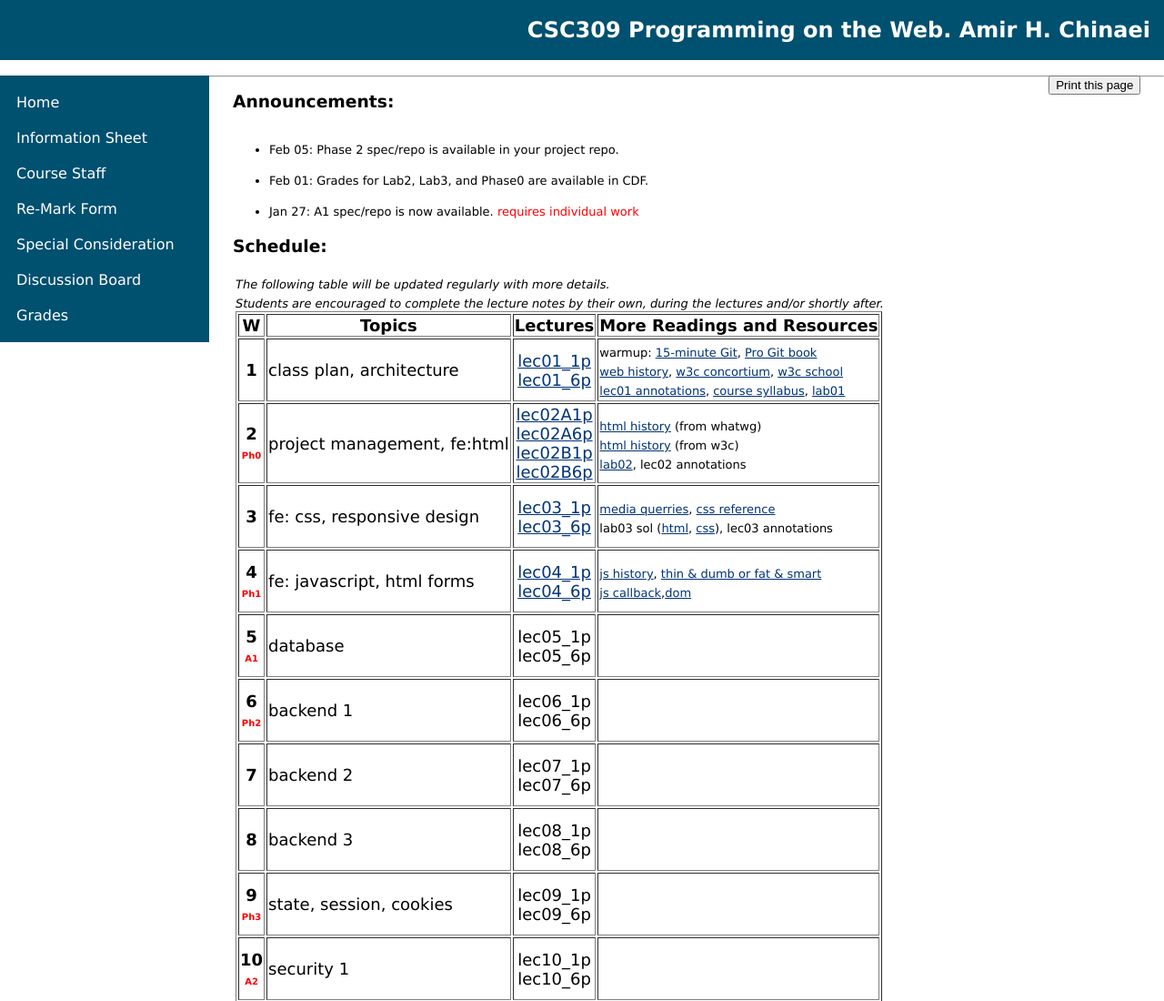
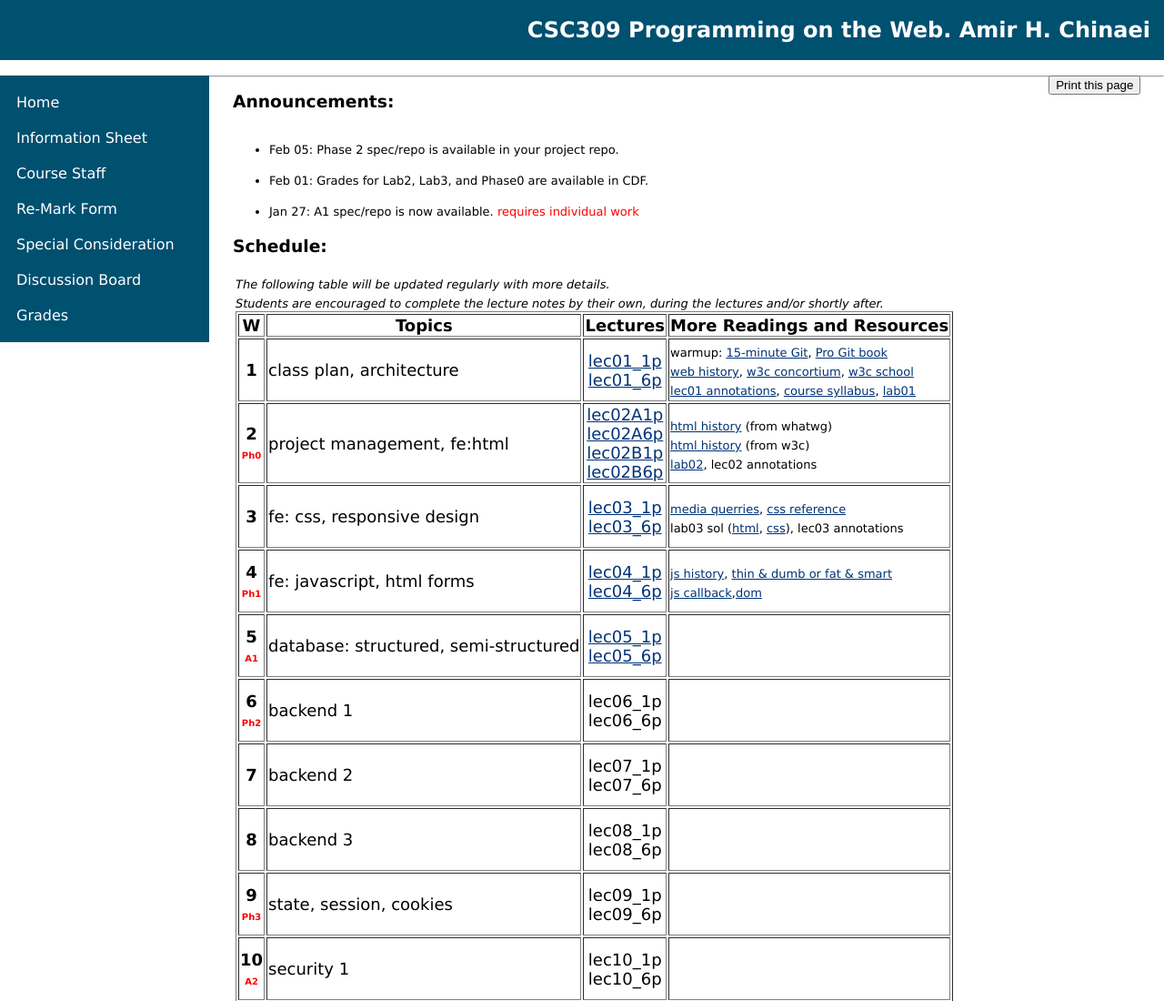
Before and after one commit to CSC309-spring2017/CSC309-spring2017.github.io, a plain HTML site: page index.html in a window 1280 px wide. Shown: the top 1100 px of the page at 91% size. Drawn offline with Linux system fonts and the light colour scheme.

Commit message:
lec05 added

```diff
--- a/index.html
+++ b/index.html
@@ -70,7 +70,7 @@
 							<tr><th> 4<br><font title= "Project Phase 1 due on Feb 03, 10:00 pm" color="red" size="1">Ph1</font></th>
 							                                                        <td>fe: javascript, html forms     </td><td height=65><center><a href="lec04_1p.pdf">lec04_1p</a><br><a href="lec04_6p.pdf">lec04_6p</a></center></td><td><font size="2.5"><a href="https://www.w3.org/community/webed/wiki/A_Short_History_of_JavaScript">js history</a>, <a href="https://www.w3.org/blog/MWITeam/2007/07/26/thin_and_dumb_or_fat_and_smart">thin & dumb or fat & smart</a><br><a href="http://javascriptissexy.com/understand-javascript-callback-functions-and-use-them/">js callback</a>,<a href="https://www.w3.org/DOM/">dom</a></font></td></tr>
 							<tr><th> 5<br><font title= "Assignment 1 due on Feb 10, 10:00 pm" color="red" size="1">A1</font></th>
-							                                                        <td>database                       </td><td height=65><center><a >lec05_1p</a><br><a >lec05_6p</a></center></td><td><font size="2.5"></font></td></tr>
+							                                                        <td>database: structured, semi-structured</td><td height=65><center><a href="lec05_1p.pdf">lec05_1p</a><br><a href="lec05_6p.pdf">lec05_6p</a></center></td><td><font size="2.5"></font></td></tr>
 							<tr><th> 6<br><font title= "Project Phase 2 due on Feb 17, 10:00 pm" color="red" size="1">Ph2</font></th>
 							                                                        <td>backend  1                     </td><td height=65><center><a >lec06_1p</a><br><a >lec06_6p</a></center></td><td><font size="2.5"></font></td></tr>
 							<tr><th> 7</th>                                         <td>backend  2                     </td><td height=65><center><a >lec07_1p</a><br><a >lec07_6p</a></center></td><td><font size="2.5"></font></td></tr>
```
Also changed, not shown: 2 other files.
